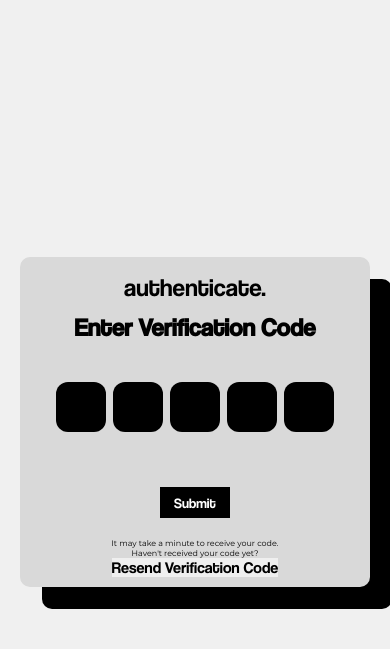
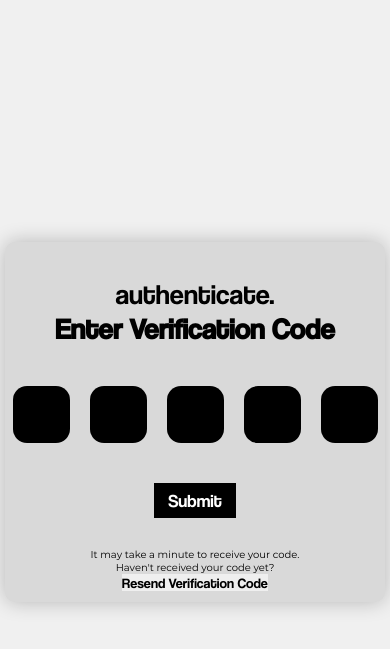
Before and after one commit to CoderIsNowAviable/scheuler, a FastAPI app: template templates/authenticate.html in a window 390 px wide. Shown: the top 649 px of the page. Run offline with FastAPI, Linux system fonts and the light colour scheme; the template is opened without the code that fills it, so the values that code supplies are empty.

Commit message:
Update authenticate.css
made responsive for phone

```diff
--- a/static/css/authenticate.css
+++ b/static/css/authenticate.css
@@ -6,17 +6,6 @@
     font-weight: normal;
     font-style: normal;
   }
-
-  @font-face {
-    font-family: 'Antinkodan';
-    src: url('../fonts/antinkodan-20250105T074502Z-001/antinkodan/Antinkodan.woff2') format('woff2');
-  }
-
-  @font-face {
-    font-family: 'Thunder HC';
-    src: url('../fonts/thunder-20250105T074544Z-001/thunder/Thunder-HC.woff2') format('woff2');
-  }
-
   @font-face {
     font-family: 'Montserrat';
     src: url('../fonts/montserrat-20250105T074502Z-001/montserrat/Montserrat-Regular.woff2') format('woff2');
@@ -41,7 +30,7 @@ body {
     text-align: center;
     padding: 50px;
     width: 500px;
-    height: 500px;
+    height: 480px;
     background-color: #d9d9d9;
     border-radius: 10px;
     box-shadow: 22px 22px 0px #000;
@@ -110,7 +99,7 @@ h2 {
     border: none;
     padding: 7px 14px;
     border-radius: 0px;
-    margin-bottom: 40px;
+    margin-bottom: 20px;
     cursor: pointer;
     transition: box-shadow 0.3s ease, transform 0.3s ease;
 }
@@ -142,60 +131,44 @@ h2 {
 }
 
 
-@media only screen and (max-width: 432px)
+@media only screen and (max-width: 480px)
 {
-    body {
+    body{
         display: flex;
         justify-content: center;
         align-items: center;
-        height: 100vh;
-        background-color: #f0f0f0;
     }
-    .verification-container {
-        width: 350px;
-        height: 330px;
+   .verification-container{
+    width: 380px;
+    height: 360px;
+    box-shadow: 0px 0px 20px rgba(0, 0, 0, 0.241);
    }
    h1{
+    font-size: 28px;
+    margin-top: -15px;
+   }
+   h2{
+    font-size: 29px;
+   }
+   .code-box{
+    width: 57px;
+    height: 57px;
     font-size: 25px;
-        margin-top: -35px;
+    border-radius: 14px;
+    margin-bottom: -0px;
+    margin-bottom: 0px;
    }
-    h2 {
-        font-size: 25px;
-        text-align: center;
-        margin-top: 10px;
-    }
-    .code-inputs {
-        display: flex;
-        gap: 7px;
-        justify-content: center;
-    }
-    .code-box {
-        width: 50px;
-        height: 50px;
-        font-size: 34px;
-        border-radius: 12px;
+   .code-inputs{
+    margin-bottom: 40px;
    }
    .submit-btn{
-        background-color: black;
-        color: white;
+    font-size: 18px;
+    margin-bottom: 0px;
+   }
+   .note{
+    font-size: 10px;
+   }
+   .resend-code-btn{
     font-size: 14px;
-        font-family: Coolvetica, sans-serif;
-        border: none;
-        padding: 7px 14px;
-        border-radius: 0px;
-        margin-bottom: 20px;
-        cursor: pointer;
-        transition: box-shadow 0.3s ease, transform 0.3s ease;
-    }
-    .note {
-        font-size: 8px;
-        margin-top: 0px;
-        color: #000;
-    }
-    .resend{
-        font-size:10px;
-        font-family: Montserrat;
-        font-weight: bold;
-        cursor: pointer;
    }
 }
```
Lines whose indentation alone changed are shown as unchanged.
